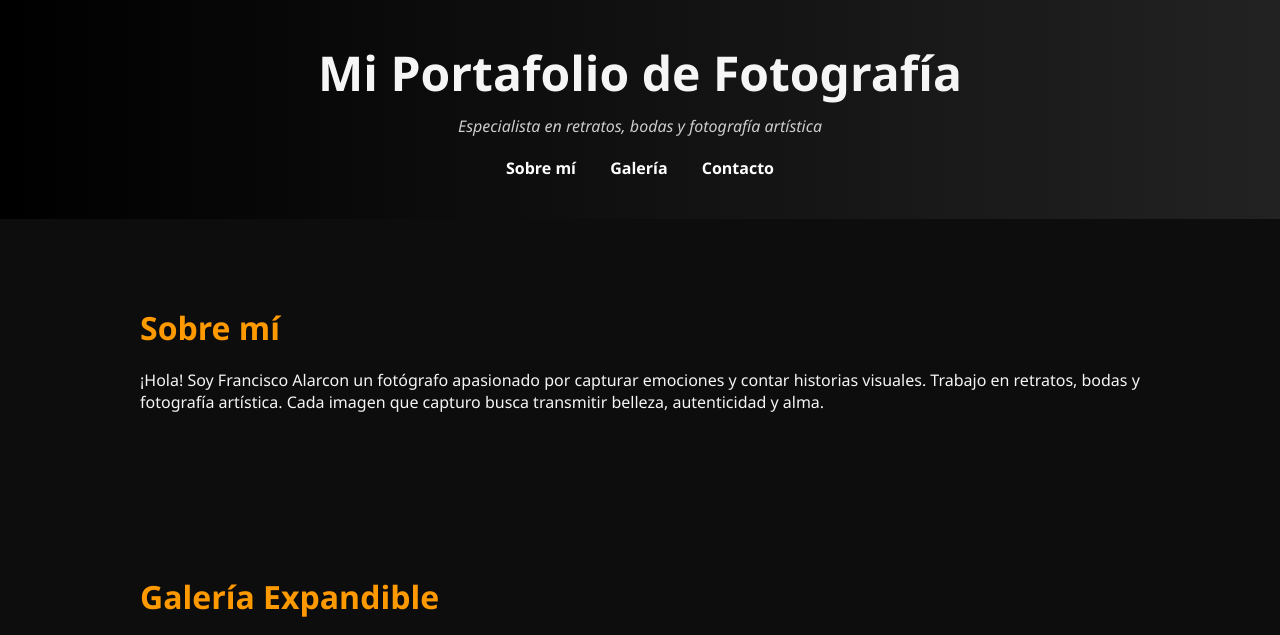
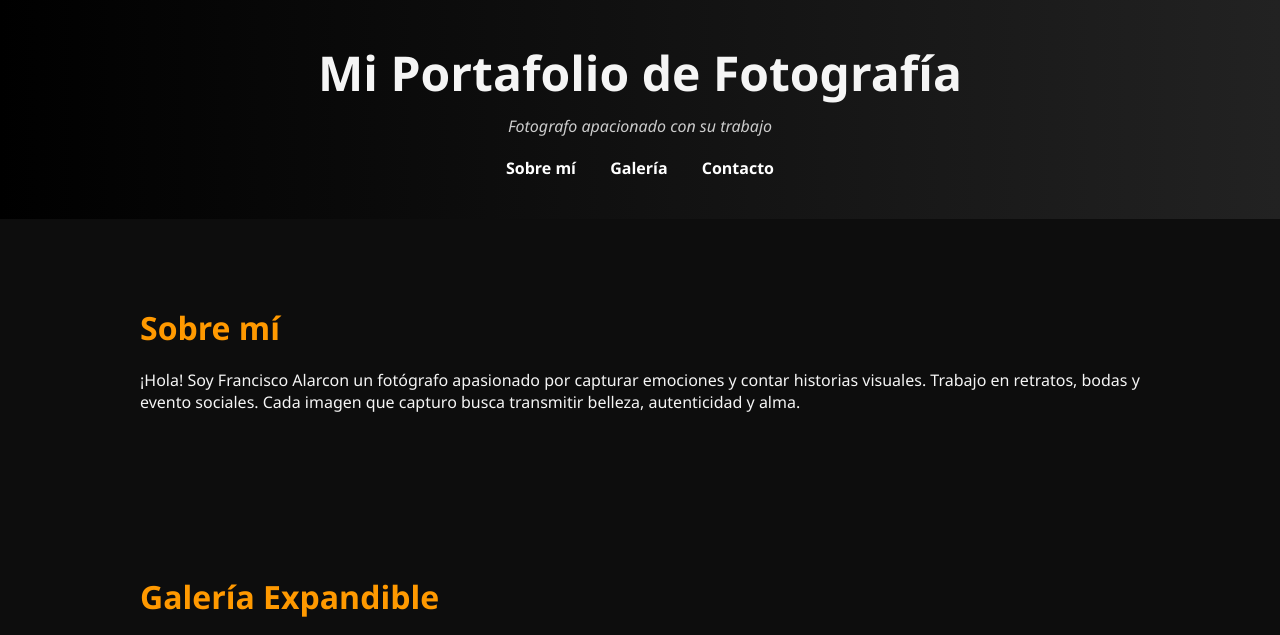
Before and after one commit to Franph16/portafolio-francisco, a plain HTML site: page index.html in a window 1280 px wide. Shown: the top 635 px of the page. Drawn offline with nearby package versions, Linux system fonts and the light colour scheme.

Commit message:
Update index.html

```diff
--- a/index.html
+++ b/index.html
@@ -10,7 +10,7 @@
 <body>
   <header>
     <h1>Mi Portafolio de Fotografía</h1>
-    <p>Especialista en retratos, bodas y fotografía artística</p>
+    <p>Fotografo apacionado con su trabajo</p>
     <nav>
       <a href="#sobre-mi">Sobre mí</a>
       <a href="#galeria">Galería</a>
@@ -20,7 +20,7 @@
 
   <section id="sobre-mi" class="section">
     <h2>Sobre mí</h2>
-    <p>¡Hola! Soy Francisco Alarcon un fotógrafo apasionado por capturar emociones y contar historias visuales. Trabajo en retratos, bodas y fotografía artística. Cada imagen que capturo busca transmitir belleza, autenticidad y alma.</p>
+    <p>¡Hola! Soy Francisco Alarcon un fotógrafo apasionado por capturar emociones y contar historias visuales. Trabajo en retratos, bodas y evento sociales. Cada imagen que capturo busca transmitir belleza, autenticidad y alma.</p>
   </section>
 
   <section id="galeria" class="section">
```
